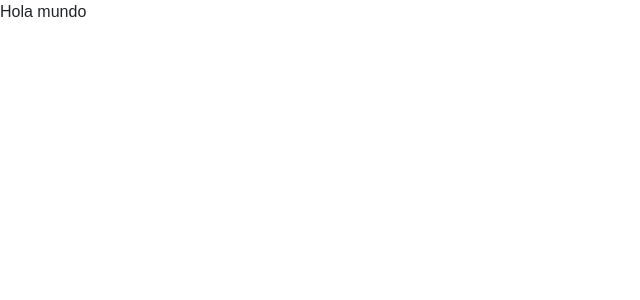
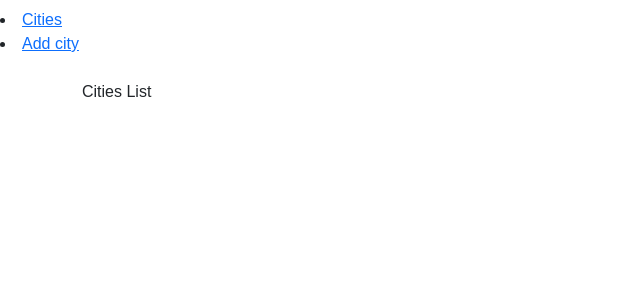
Before and after one commit to lorenapm/react_challenge_wefox, a React (Create React App) app: page / in a window 1280 px wide. Shown: the top 300 px of the page, without its empty margins (0-640 px from the left). Built offline with nearby package versions, Linux system fonts and the light colour scheme.

Commit message:
add navbar

```diff
--- a/src/App.tsx
+++ b/src/App.tsx
@@ -1,10 +1,36 @@
+import { Switch, Route, Link } from "react-router-dom";
 import './App.css';
 import "bootstrap/dist/css/bootstrap.min.css"
+
+import AddCity from "./components/AddCity";
+import City from "./components/City";
+import ListCities from "./components/ListCities";
 
 function App() {
   return (
     <>
-      Hola mundo
+     <nav className="navbar">
+       <div className="navbar__list">
+         <li className="navbar__item">
+           <Link to={"/cities"} className="navbar__item--link">
+           Cities
+           </Link>
+         </li>
+         <li className="navbar__item">
+           <Link to={"/add"} className="navbar__item--link">
+           Add city
+           </Link>
+         </li>
+       </div>
+     </nav>
+
+     <div className="container mt-3">
+          <Switch>
+            <Route exact path={["/", "/cities"]} component={ListCities} />
+            <Route exact path="/add" component={AddCity} />
+            <Route path="/cities/:id" component={City} />
+          </Switch>
+        </div>
     </>
   );
 }
--- a/src/components/ListCity.tsx
+++ b/src/components/ListCities.tsx
@@ -1,11 +1,11 @@
 import React from 'react'
 
-function ListCity() {
+function ListCities() {
     return (
         <div>
-            ListCity
+            Cities List
         </div>
     )
 }
 
-export default ListCity
+export default ListCities
```
